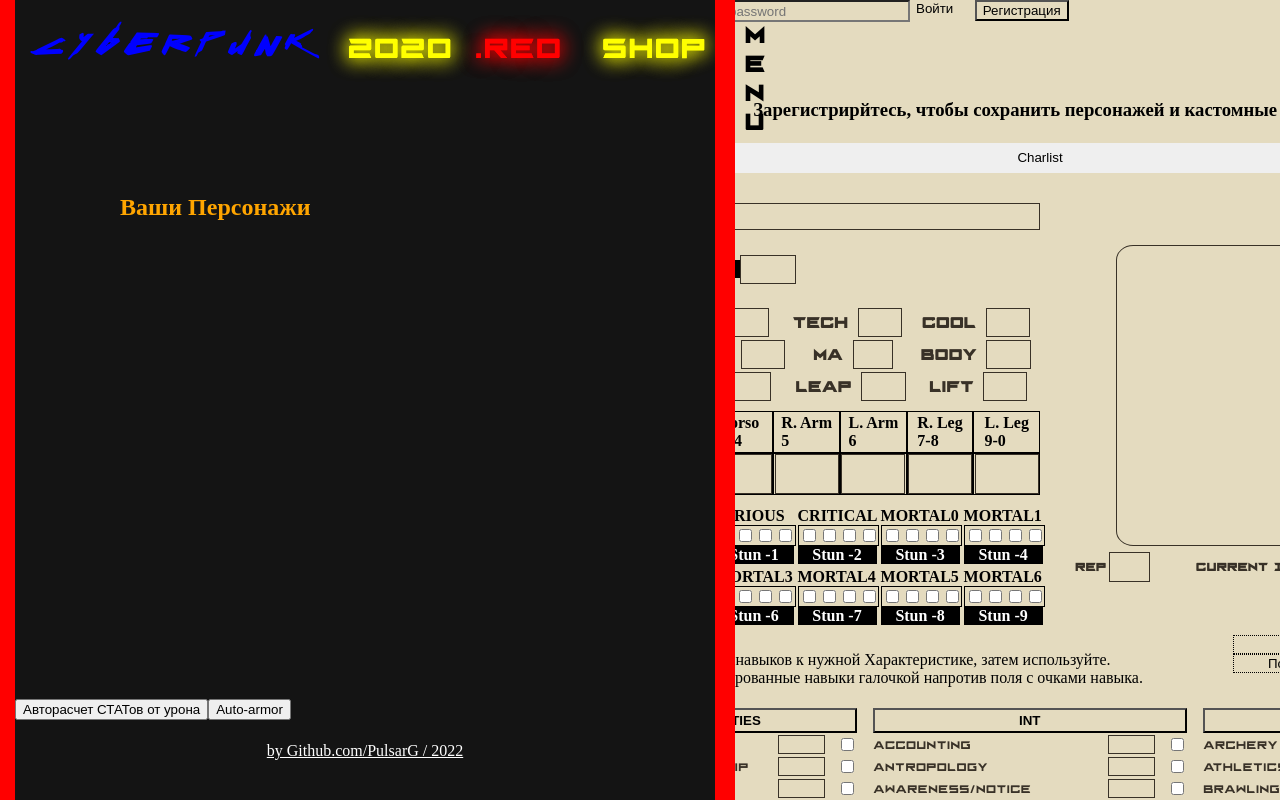
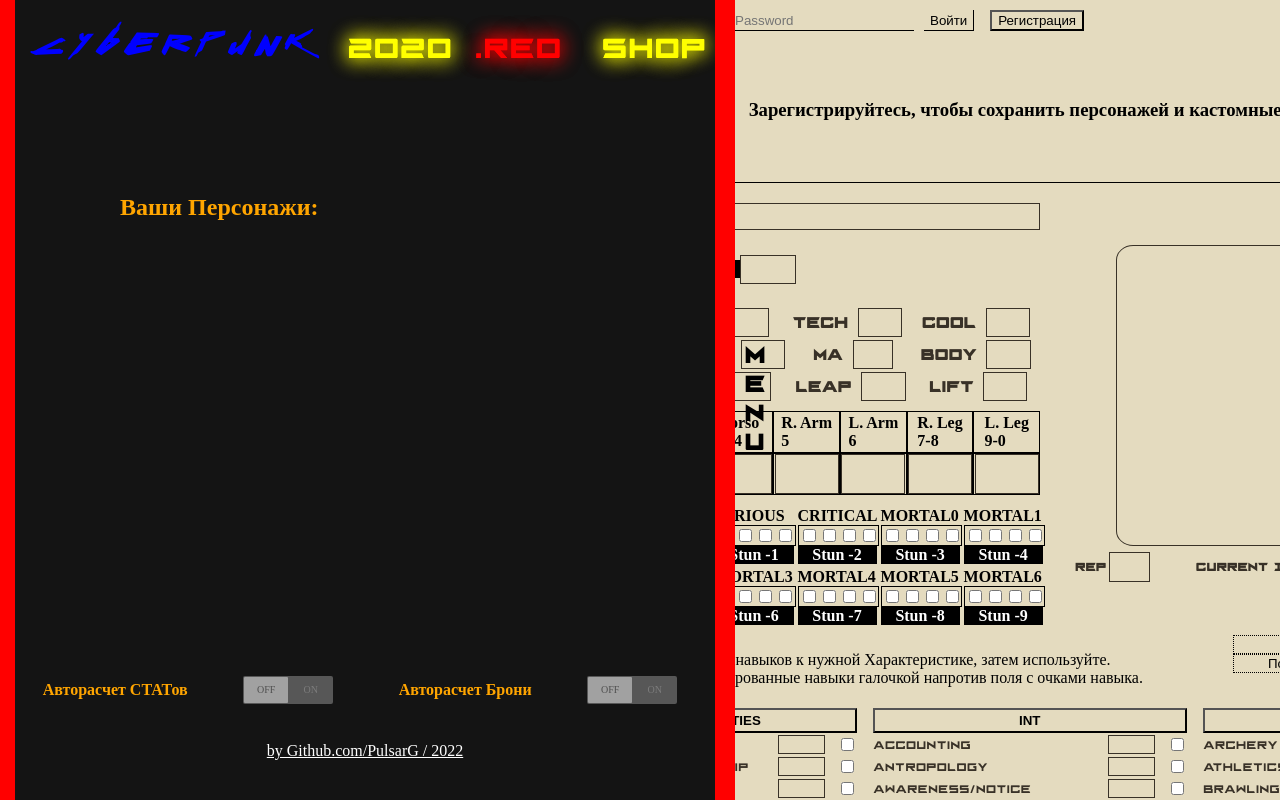
Before and after one commit to PulsarG/Cyberpunk2020_webApp_CharList, a Vue app: page / in a window 1280 px wide. Shown: the top 800 px of the page. Built offline with nearby package versions, Linux system fonts and the light colour scheme.

Commit message:
ver017.2

```diff
--- a/src/App.vue
+++ b/src/App.vue
@@ -17,18 +17,19 @@
           type="text"
           id="login"
           autocomplete="off"
-          placeholder="login"
+          placeholder="Login"
         />
         <!--  <label for="pass">Password</label> -->
         <input
+          class="inppass"
           v-model="pass"
           type="text"
           id="pass"
           autocomplete="off"
-          placeholder="password"
+          placeholder="Password"
         />
         <button
-          class="exitbtn"
+          class="loginbtn"
           @click="
             this.$store.dispatch('api/LoginIn', {
               login: this.login,
@@ -55,7 +56,7 @@
 
       <div class="links">
         <div class="ver">
-          <a href=""> ver 0.9.017.1:220903 </a>
+          <a href=""> ver 0.9.017.1 </a>
         </div>
         <div class="comunity">
           <h4>Ru-Community_</h4>
@@ -80,7 +81,7 @@ import ModaleRegistration from "@/components/ModaleRegistration.vue";
 import LeftMenu from "@/components/LeftMenu.vue";
 
 export default {
-  components: { LeftMenu, ModaleRegistration},
+  components: { LeftMenu, ModaleRegistration },
   data() {
     return {
       login: "",
@@ -166,10 +167,10 @@ export default {
 </script>
 
 <style scoped>
-  * {
-    /* background-color: #da8f2d; */
-    background-color: #E4DBBF;
-  }
+* {
+  /* background-color: #da8f2d; */
+  background-color: #e4dbbf;
+}
 #app {
   font-family: Avenir, Helvetica, Arial, sans-serif;
   -webkit-font-smoothing: antialiased;
@@ -196,11 +197,28 @@ nav a.router-link-exact-active {
   color: #42b983;
 }
 
+input {
+  border: none;
+  border-left: 1px solid black;
+  border-bottom: 1px solid black;
+}
+.inppass {
+  margin-left: 10px;
+}
+
+.loginbtn {
+  margin-left: 10px;
+  border: none;
+  border-right: 1px solid black;
+  border-bottom: 1px solid black;
+}
+
 .login {
   display: flex;
   flex-direction: row;
   height: 50%;
   max-width: 1000px;
+  margin-top: 10px;
 }
 
 .loginin {
@@ -224,8 +242,8 @@ nav a.router-link-exact-active {
 }
 .hiname {
   font-family: "Qore";
-  text-shadow: 0px 0px 30px blue;
-  color: rgb(146, 9, 201);
+  /* text-shadow: 0px 0px 30px red; */
+  color: rgb(255, 0, 0);
 }
 h4 {
   width: auto;
@@ -251,6 +269,7 @@ h4 {
 
 a {
   width: 10%;
+  border-radius: 50%;
 }
 
 .dislogo {
--- /dev/null
+++ b/src/components/BaseButtonborder.vue
@@ -0,0 +1,121 @@
+<template>
+  <button>
+    <span></span>
+    <span></span>
+    <span></span>
+    <span></span>
+    Сохранить / Обновить персонажа
+  </button>
+</template>
+
+<script>
+export default {};
+</script>
+
+<style scoped>
+button {
+  display: flex;
+  align-items: center;
+  height: 30px;
+  width: 280px;
+  font-size: 15px;
+  padding: 5% 5%;
+  border: none;
+  background-color: transparent;
+  cursor: pointer;
+  position: relative;
+  overflow: hidden;
+}
+button:before {
+  content: "";
+  position: absolute;
+  top: 3px;
+  left: 3px;
+  bottom: 3px;
+  width: 5%;
+  background-color: rgba(255, 255, 255, 0.05);
+}
+
+button span:nth-child(1),
+button span:nth-child(2),
+button span:nth-child(3),
+button span:nth-child(4) {
+  position: absolute;
+}
+
+button span:nth-child(1) {
+  top: 0;
+  left: 0;
+  width: 100%;
+  height: 1px;
+  background: linear-gradient(90deg, #2f0000, black, #2f0000);
+  animation: animateTop 1s linear infinite paused;
+}
+
+button span:nth-child(2) {
+  top: 0;
+  right: 0;
+  width: 1px;
+  height: 100%;
+  background: linear-gradient(0, #2f0000, black, #2f0000);
+  animation: animateRight 1s linear infinite paused;
+}
+
+button span:nth-child(3) {
+  bottom: 0;
+  left: 0;
+  width: 100%;
+  height: 1px;
+  background: linear-gradient(90deg, #2f0000, black, #2f0000);
+  animation: animateBottom 1s linear infinite paused;
+}
+
+button span:nth-child(4) {
+  top: 0;
+  left: 0;
+  width: 1px;
+  height: 100%;
+  background: linear-gradient(0, #2f0000, black, #2f0000);
+  animation: animateLeft 1s linear infinite paused;
+}
+
+button:hover span {
+  animation-play-state: running;
+}
+
+@keyframes animateTop {
+  0% {
+    transform: translateX(-100%);
+  }
+  100% {
+    transform: translateX(100%);
+  }
+}
+
+@keyframes animateRight {
+  0% {
+    transform: translateY(-100%);
+  }
+  100% {
+    transform: translateY(100%);
+  }
+}
+
+@keyframes animateBottom {
+  0% {
+    transform: translateX(100%);
+  }
+  100% {
+    transform: translateX(-100%);
+  }
+}
+
+@keyframes animateLeft {
+  0% {
+    transform: translateY(100%);
+  }
+  100% {
+    transform: translateY(-100%);
+  }
+}
+</style>
--- a/src/components/BaseButtonneon.vue
+++ b/src/components/BaseButtonneon.vue
@@ -24,7 +24,8 @@ export default {};
 .neonbtn:hover {
   border-color: blue;
   box-shadow: 0px 0px 15px blue;
-  color: blue;
+  color: yellow;
+  background: blue;
 }
 
 </style>
--- a/src/components/CharsBlock.vue
+++ b/src/components/CharsBlock.vue
@@ -8,10 +8,10 @@
     </modale-deletechar>
     <div class="settings" v-show="isOpenSettings">
       <div>
-        <h2 style="color: orange">Ваши Персонажи</h2>
+        <h2 style="color: orange">Ваши Персонажи:</h2>
       </div>
       <div v-for="i in this.$store.state.api.Chars" :key="i.nick">
-        <div class="charslist">
+        <div class="charslist" >
           <base-buttonslice class="btnchars" @click="setChar(i)"
             >{{ i.Char.nick }} ( {{ i.Role }} )</base-buttonslice
           >
--- a/src/components/DeckList.vue
+++ b/src/components/DeckList.vue
@@ -1,5 +1,5 @@
 <template>
- 123
+
 </template>
 
 
--- a/src/components/LeftMenu.vue
+++ b/src/components/LeftMenu.vue
@@ -98,7 +98,7 @@ h1 {
 .title {
   position: absolute;
   right: -50px;
-  top: 0;
+  top: 40%;
   width: auto;
   font-family: "Qore";
 }
@@ -161,7 +161,7 @@ h1 {
 
 .sett {
   position: absolute;
-  width: 50%;
+  width: 100%;
   bottom: 10%;
 }
 
--- a/src/components/SettingsBlock.vue
+++ b/src/components/SettingsBlock.vue
@@ -1,7 +1,31 @@
 <template>
   <div class="settings">
-    <button>Авторасчет СТАТов от урона</button>
-    <button>Auto-armor</button>
+    <div>
+      <h4>Авторасчет СТАТов</h4>
+    </div>
+    <div>
+      <label class="checkbox-green">
+        <input type="checkbox" disabled />
+        <span
+          class="checkbox-green-switch"
+          data-label-on="On"
+          data-label-off="Off"
+        ></span>
+      </label>
+    </div>
+    <div>
+      <h4>Авторасчет Брони</h4>
+    </div>
+    <div>
+      <label class="checkbox-green">
+        <input type="checkbox" disabled />
+        <span
+          class="checkbox-green-switch"
+          data-label-on="On"
+          data-label-off="Off"
+        ></span>
+      </label>
+    </div>
   </div>
 </template>
 
@@ -20,13 +44,109 @@ export default {
 </script>
 
 <style scoped>
+h4 {
+  color: orange;
+}
 .settings {
- /*  width: 100%;
   display: flex;
-  align-items: center; */
+  flex-direction: row;
+  justify-content: space-around;
+  align-items: center;
 }
-.btn {
-  height: 30px;
-  width: 100%;
+.checkbox-green {
+  display: inline-block;
+  height: 28px;
+  line-height: 28px;
+  margin-right: 10px;
+  position: relative;
+  vertical-align: middle;
+  font-size: 14px;
+  user-select: none;
+}
+.checkbox-green .checkbox-green-switch {
+  display: inline-block;
+  height: 28px;
+  width: 90px;
+  box-sizing: border-box;
+  position: relative;
+  border-radius: 2px;
+  background: #848484;
+  transition: background-color 0.3s cubic-bezier(0, 1, 0.5, 1);
+}
+.checkbox-green .checkbox-green-switch:before {
+  content: attr(data-label-on);
+  display: inline-block;
+  box-sizing: border-box;
+  width: 45px;
+  padding: 0 12px;
+  position: absolute;
+  top: 0;
+  left: 45px;
+  text-transform: uppercase;
+  text-align: center;
+  color: rgba(255, 255, 255, 0.5);
+  font-size: 10px;
+  line-height: 28px;
+}
+.checkbox-green .checkbox-green-switch:after {
+  content: attr(data-label-off);
+  display: inline-block;
+  box-sizing: border-box;
+  width: 44px;
+  border-radius: 1px;
+  position: absolute;
+  top: 1px;
+  left: 1px;
+  z-index: 5;
+  text-transform: uppercase;
+  text-align: center;
+  background: white;
+  line-height: 26px;
+  font-size: 10px;
+  color: #777;
+  transition: transform 0.3s cubic-bezier(0, 1, 0.5, 1);
+}
+.checkbox-green input[type="checkbox"] {
+  display: block;
+  width: 0;
+  height: 0;
+  position: absolute;
+  z-index: -1;
+  opacity: 0;
+}
+.checkbox-green input[type="checkbox"]:checked + .checkbox-green-switch {
+  background-color: #70c767;
+}
+.checkbox-green input[type="checkbox"]:checked + .checkbox-green-switch:before {
+  content: attr(data-label-off);
+  left: 0;
+}
+.checkbox-green input[type="checkbox"]:checked + .checkbox-green-switch:after {
+  content: attr(data-label-on);
+  color: #4fb743;
+  transform: translate3d(44px, 0, 0);
+}
+
+/* Hover */
+.checkbox-green
+  input[type="checkbox"]:not(:disabled)
+  + .checkbox-green-switch:hover {
+  cursor: pointer;
+}
+.checkbox-green
+  input[type="checkbox"]:not(:disabled)
+  + .checkbox-green-switch:hover:after {
+  box-shadow: 0 3px 3px rgba(0, 0, 0, 0.4);
+}
+
+/* Disabled */
+.checkbox-green input[type="checkbox"]:disabled + .checkbox-green-switch {
+  opacity: 0.6;
+  filter: grayscale(50%);
+}
+
+/* Focus */
+.checkbox-green.focused .checkbox-green-switch:after {
+  box-shadow: inset 0px 0px 4px #ff5623;
 }
 </style>
--- a/src/pages/Cp2020char.vue
+++ b/src/pages/Cp2020char.vue
@@ -2,16 +2,17 @@
   <div class="fullcharlist" id="mainlist">
     <div class="save">
       <h3 v-show="!this.$store.state.api.isLoginIn">
-          Зарегистрирйтесь, чтобы сохранить персонажей и кастомные вещи
+        Зарегистрируйтесь, чтобы сохранить персонажей и кастомные вещи
       </h3>
 
-        <base-buttonneon
+      <!-- <base-buttonneon
+        class="bbsave"
         id="savebtn"
         v-show="this.$store.state.api.isLoginIn"
         @click="saveChar"
       >
         Сохранить / Обновить персонажа</base-buttonneon
-        >
+      > -->
       <!-- <button
         id="savebtn"
         v-show="this.$store.state.api.isLoginIn"
@@ -19,10 +20,16 @@
       >
         Сохранить / Обновить персонажа
       </button> -->
+      <base-buttonborder
+        class="bbsave"
+        id="savebtn"
+        v-show="this.$store.state.api.isLoginIn"
+        @click="saveChar"
+      ></base-buttonborder>
     </div>
 
     <div class="">
-        <button class="btn" @click="openCharlist">Charlist</button>
+      <button class="btn" @click="openCharlist"><p>Charlist</p></button>
       <transition name="slide-fade">
         <char-list
           class="hero glitch layers"
@@ -31,18 +38,18 @@
       </transition>
     </div>
 
-      <div class="">
-        <button class="btn" @click="openDeck">Deck</button>
+    <div class="deck">
+      <button class="btn" @click="openDeck"><p>Deck (soon)</p></button>
       <div v-show="isOpenDeck">
         <deck-list></deck-list>
       </div>
     </div>
     <!-- <button @click="setWidth">SET WIDTH</button> -->
   </div>
-
 </template>
 
 <script>
+import BaseButtonborder from "@/components/BaseButtonborder.vue";
 import BaseButtonglitch from "@/components/BaseButtonglitch.vue";
 import BaseButtonneon from "@/components/BaseButtonneon.vue";
 import CharList from "@/components/CharList.vue";
@@ -61,6 +68,7 @@ export default {
     CharsBlock,
     BaseButtonneon,
     BaseButtonglitch,
+    BaseButtonborder,
   },
   data() {
     return {
@@ -140,11 +148,8 @@ export default {
   will-change: auto;
 } */
 .save {
-  display: flex;
   margin: auto;
-  align-self: center;
-  justify-self: center;
-  margin-bottom: 3px;
+  margin-bottom: 3px;;
 }
 
 .fullcharlist {
@@ -160,8 +165,25 @@ export default {
 .btn {
   height: 30px;
   width: 100%;
-  margin-bottom: 3%;
+  margin-bottom: 20px;
   border: none;
+  display: flex;
+  justify-content: space-between;
+  align-items: center;
+  background: none;
+  border-bottom: 1px solid black;
+  border-left: 1px solid black;
+  cursor: pointer;
+  margin-top: 10px;
+}
+
+.deck {
+  margin-top: 10px;
+}
+
+p {
+  font-size: 20px;
+  font-family: "Qore";
 }
 
 .shopmenu {
@@ -180,4 +202,8 @@ export default {
   justify-content: flex-start;
   flex-direction: column;
 }
+
+.bbsave {
+  background: none;
+}
 </style>
```
Also changed, not shown: versions.txt, 1 other file (tests, documents, lock files or other folders). Lines whose indentation alone changed are shown as unchanged.
